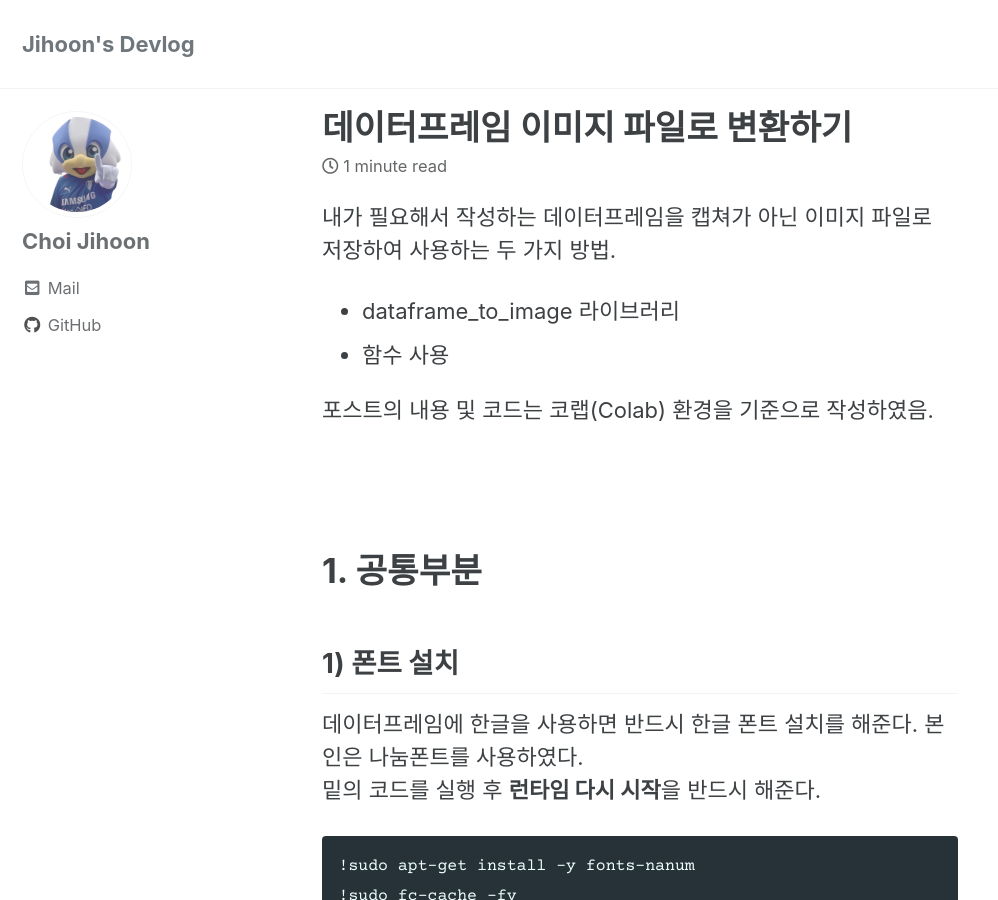
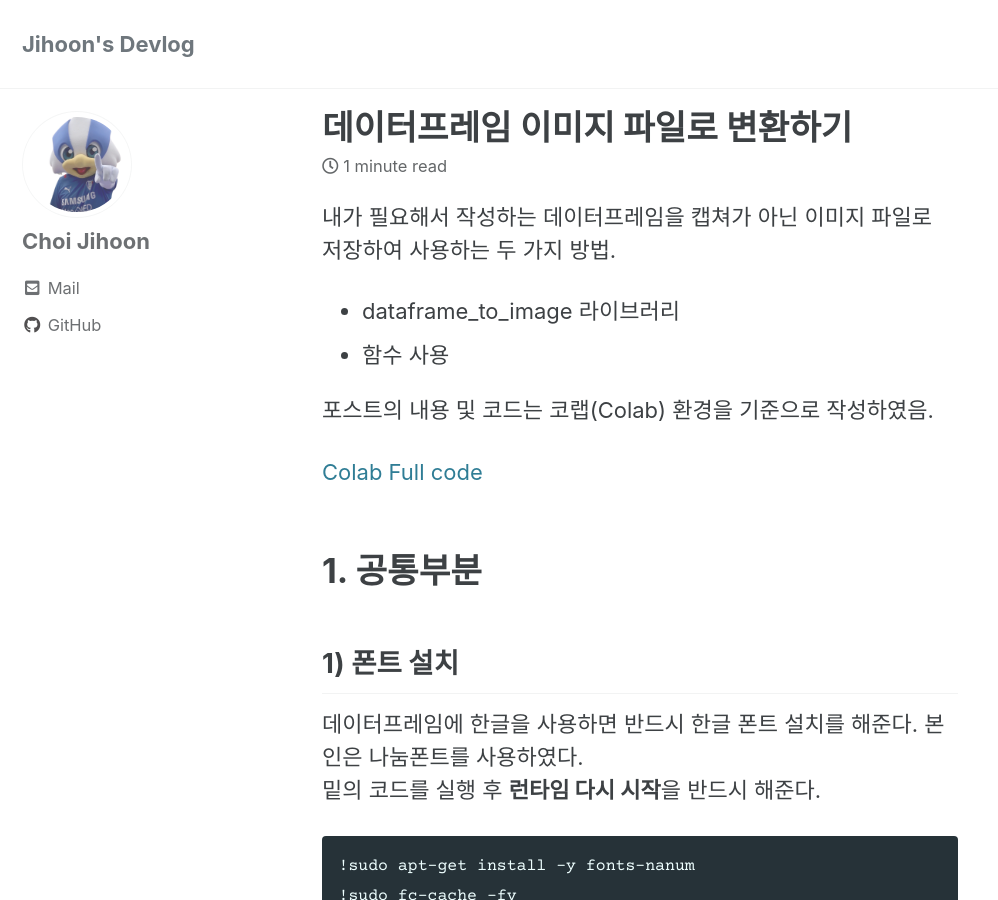
Before and after one commit to chxijihxxn/chxijihxxn.github.io, a Jekyll site: the page built from _posts/2021-06-30-Dataframetoimage.md, in a window 1280 px wide and 900 px high. Shown: the whole window, without its empty margins (0-998 px from the left). Built offline with Jekyll 4.4.1, drawn with Linux system fonts in a browser that asks for light colours; cached includes are drawn as plain includes; comment, search, counter and statistics services are not loaded.

Commit message:
Update 2021-06-30-Dataframetoimage.md

```diff
--- a/_posts/2021-06-30-Dataframetoimage.md
+++ b/_posts/2021-06-30-Dataframetoimage.md
@@ -10,6 +10,8 @@ date: "2021-06-30"
 
 포스트의 내용 및 코드는 코랩(Colab) 환경을 기준으로 작성하였음.
 
+
+[Colab Full code](https://colab.research.google.com/drive/17lC2LbUbjuasV7AKdtdZhaqyYa6w8c_U?usp=sharing)
 <br><br>
 
 # 1. 공통부분
```
